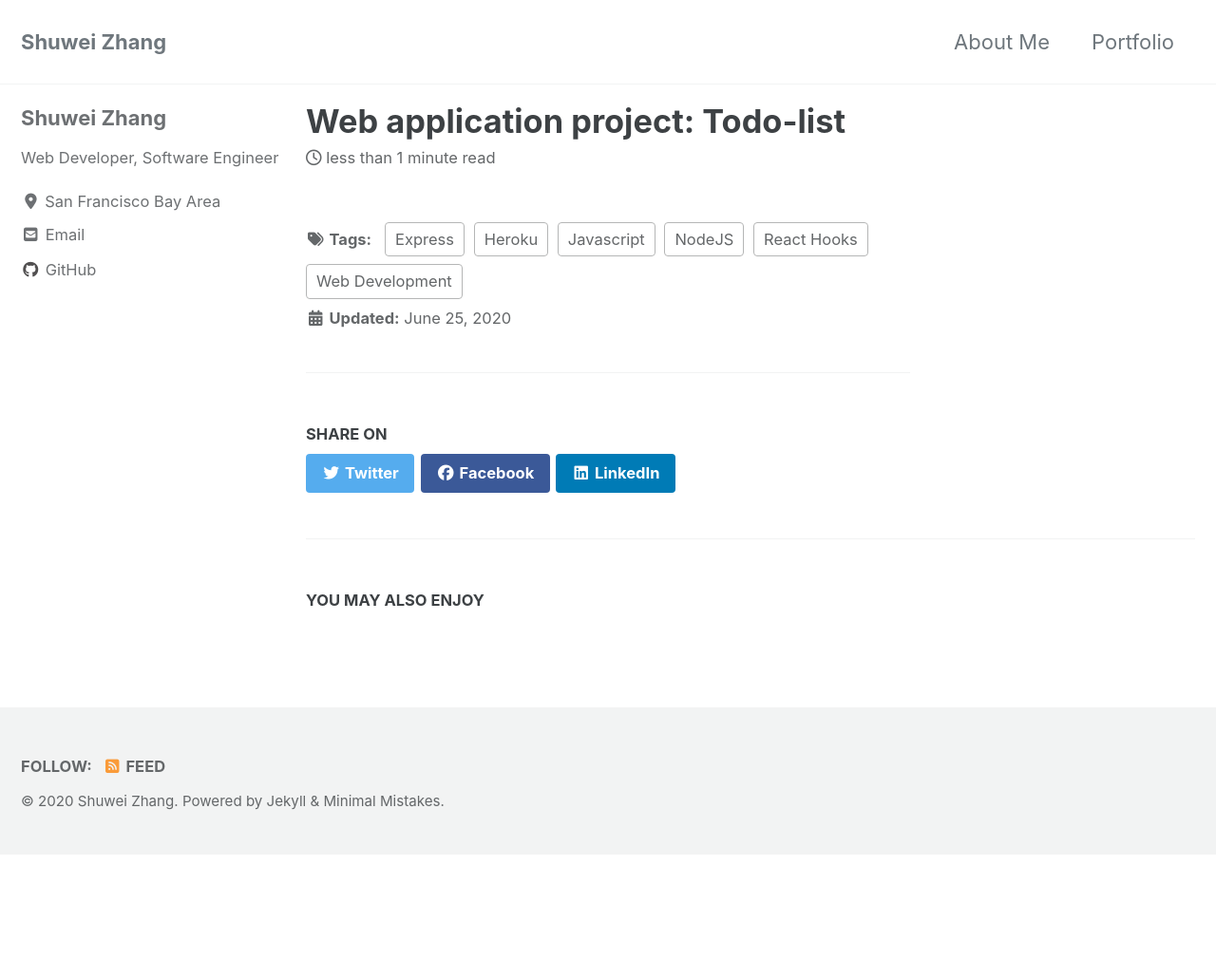
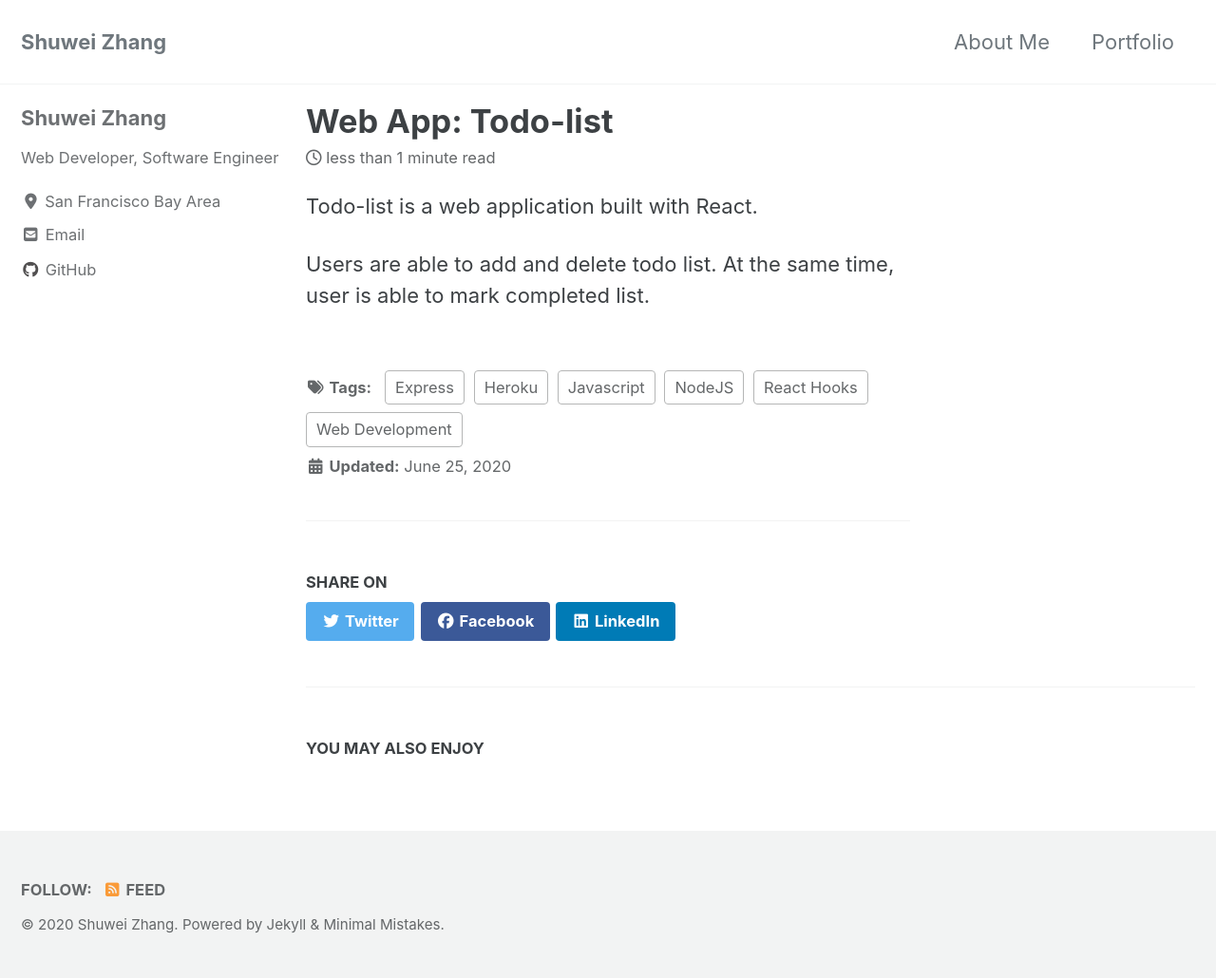
Before and after one commit to zhangsw1/zhangsw1.github.io, a Jekyll site: the page built from _posts/2020-06-25-todo-list.md, in a window 1280 px wide. Shown: the whole page at 95% size. Built offline with Jekyll 4.4.1, drawn with Linux system fonts in a browser that asks for light colours; cached includes are drawn as plain includes; nearby versions of some CDN libraries; before the commit the page ends 900 px from its top, so only the background shows below that.

Commit message:
updated todolist

```diff
--- a/_posts/2020-06-25-todo-list.md
+++ b/_posts/2020-06-25-todo-list.md
@@ -1,6 +1,9 @@
 ---
-title: "Web application project: Todo-list"
+title: "Web App: Todo-list"
 date: 2020-06-25
 tags: [Web Development, React Hooks, Javascript, Heroku, NodeJS, Express]
 excerpt: "Web Application"
 ---
+Todo-list is a web application built with React.
+
+Users are able to add and delete todo list. At the same time, user is able to mark completed list.
```
